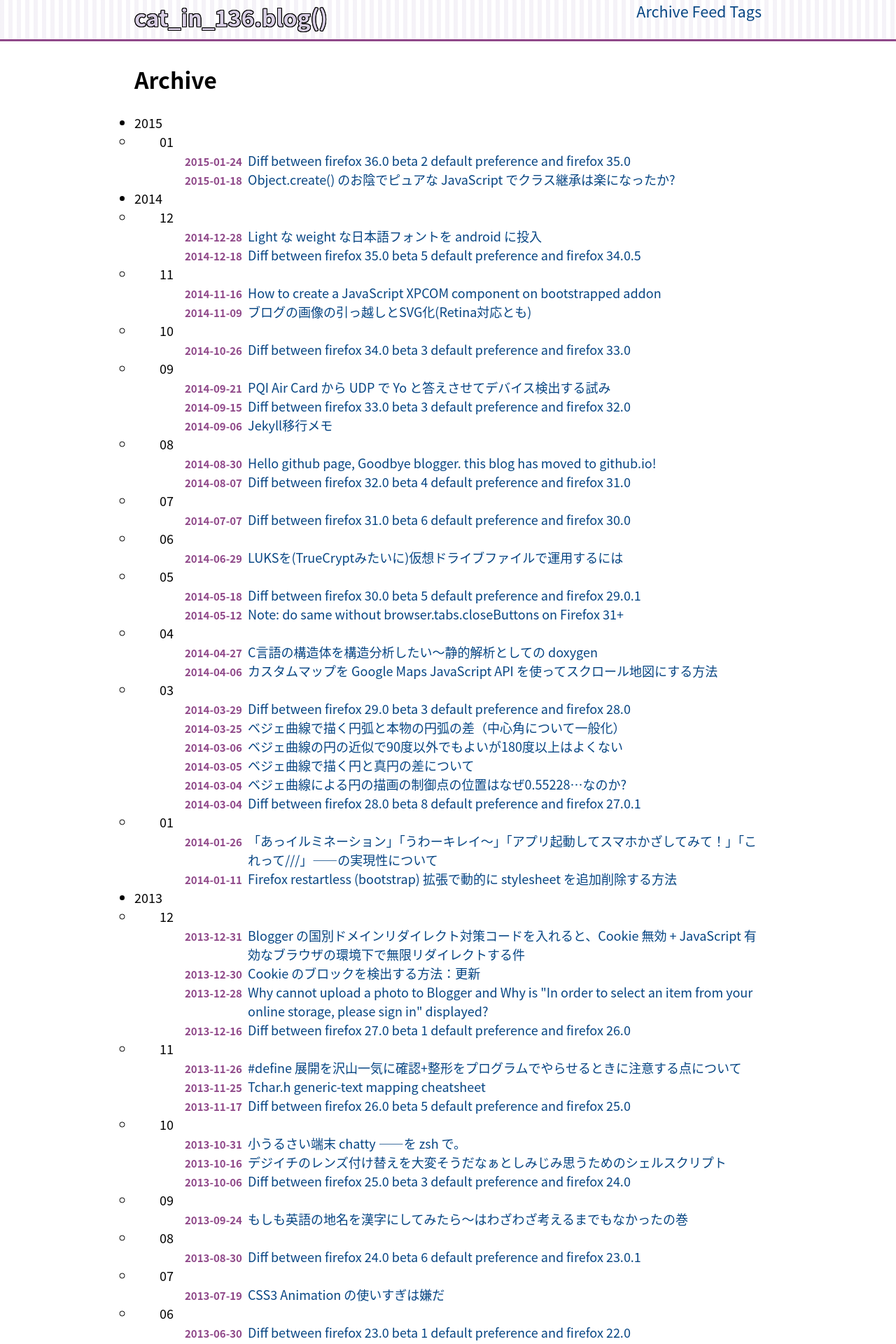
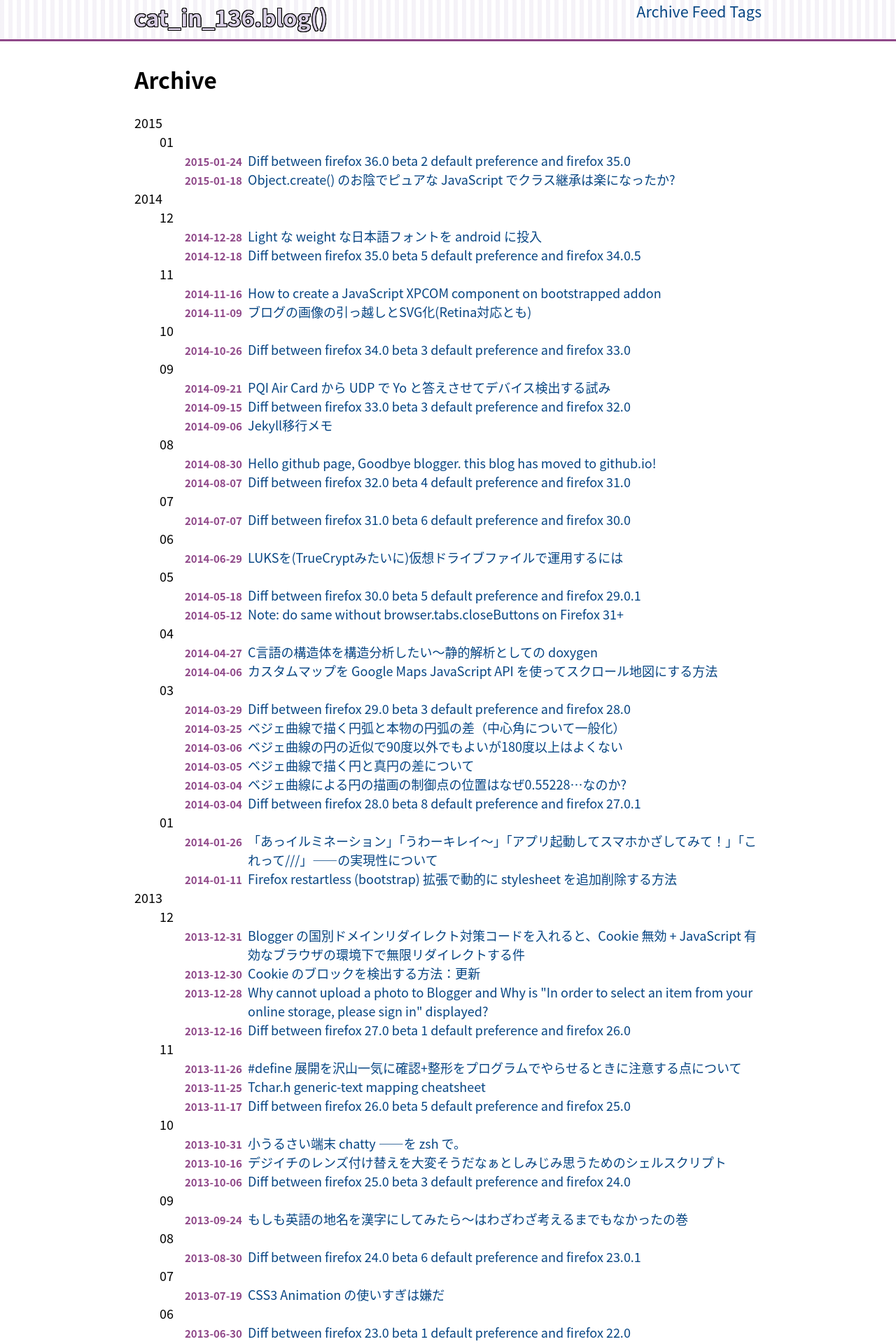
Before and after one commit to cat-in-136/blog, a Jekyll site: the page built from archive.html, in a window 1280 px wide. Shown: the top 1920 px of the page at 70% size. Built offline with Jekyll 4.4.1, drawn with Linux system fonts in a browser that asks for light colours.

Commit message:
make text-align jusitify for japanese post item summary on home post link and fix list layout on tags-list and archive-list.

```diff
--- a/_sass/base.scss
+++ b/_sass/base.scss
@@ -55,6 +55,10 @@
     -webkit-flex: 1 0 auto;
     flex: 0 0 auto;
   }
+}
+@mixin japanese-text-justification {
+  text-align: justify;
+  text-justify: inter-ideograph;
 }
 
 html, body {
@@ -214,7 +218,10 @@
     font-size: xx-large;
   }
 
-  li li {
+  ul li {
+    display: block;
+  }
+  ul li li {
     padding-left: 1em;
     @media screen and (min-width: 480px) {
       padding-left: 2em;
@@ -382,9 +389,12 @@
     }
   }
 }
+
+.post-summary:lang(ja) {
+  @include japanese-text-justification;
+}
 .post-content:lang(ja) {
-  text-align: justify;
-  text-justify: inter-ideograph;
+  @include japanese-text-justification;
 
   > p {
     text-indent: 1em;
--- a/index.html
+++ b/index.html
@@ -4,11 +4,11 @@
 <div class="home">
   <ul class="posts">
     {% for post in paginator.posts %}
-      <li class="post-item">
+      <li class="post-item"{% if post.content contains "。" and post.content contains "、" %} lang="ja"{% endif %}>
         <span class="post-date">{{ post.date | date: "%F" }}</span>
         <div>
           <a class="post-link" href="{{ post.url | prepend: site.baseurl }}">{{ post.title | escape }}</a>
-          <div>{{ post.content | strip_html | truncate: 140 }}</div>
+          <div class="post-summary">{{ post.content | strip_html | truncate: 140 }}</div>
         </div>
       </li>
     {% endfor %}
```
